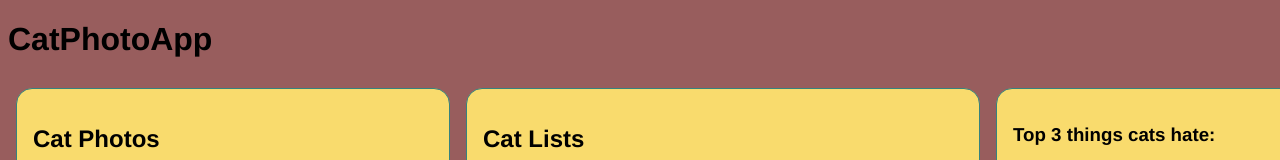
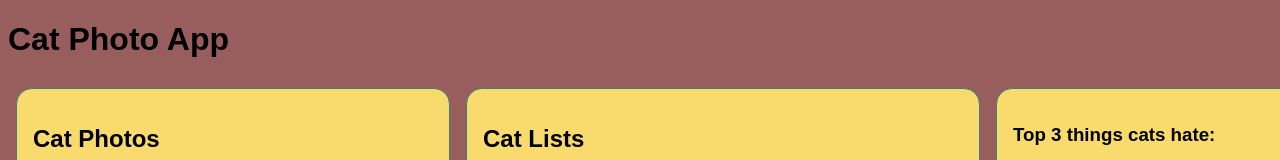
Before and after one commit to mohamedcodingpro/2024-UJ-Cat-App, a plain HTML site: page index.html in a window 1280 px wide. Shown: the top 160 px of the page. Drawn offline with Linux system fonts and the light colour scheme.

Commit message:
initial commit

```diff
--- a/index.html
+++ b/index.html
@@ -3,12 +3,12 @@
 <html lang="en">
   <head>
 
-    <title>CatPhotoApp</title>
+    <title>Cat Photo App</title>
   </head>
   <link href="styles.css" rel="stylesheet">
   <body>
     <main>
-      <h1>CatPhotoApp</h1>
+      <h1>Cat Photo App</h1>
 
      <section class="cats">
       <section class="cat">
--- a/styles.css
+++ b/styles.css
@@ -1,6 +1,6 @@
 body{
     background-color: #985D5D;
-    font-family:'Franklin Gothic Medium', 'Arial Narrow', Arial, sans-serif;
+    font-family:Arial, Helvetica, sans-serif;
 }
 .cat{
     background-color: #F9DB6D;
```
